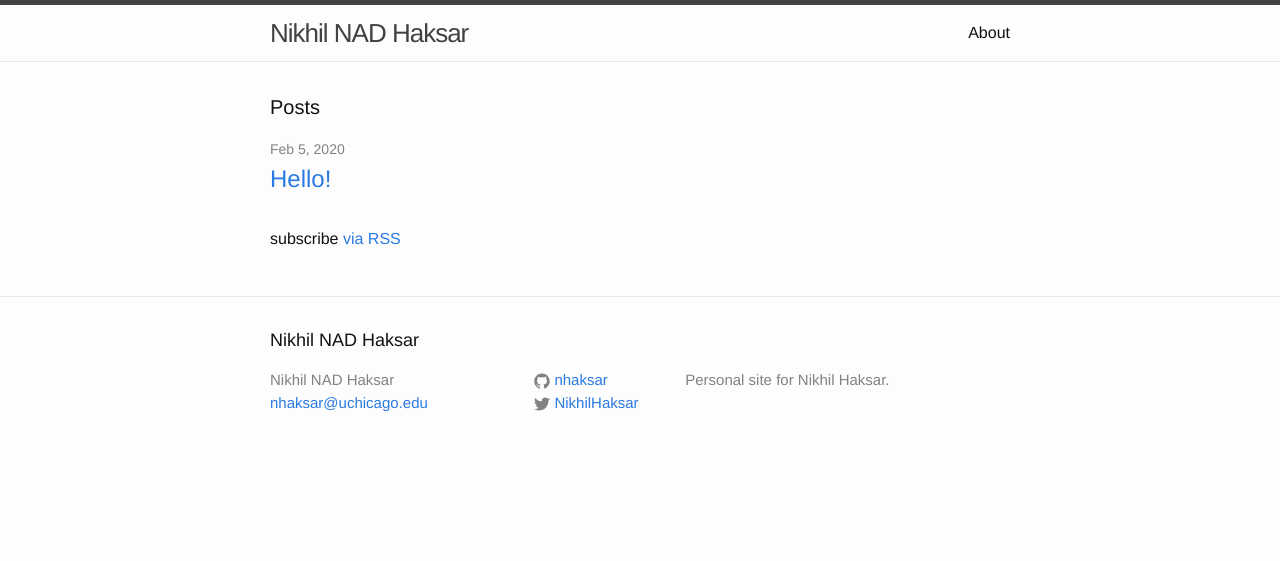
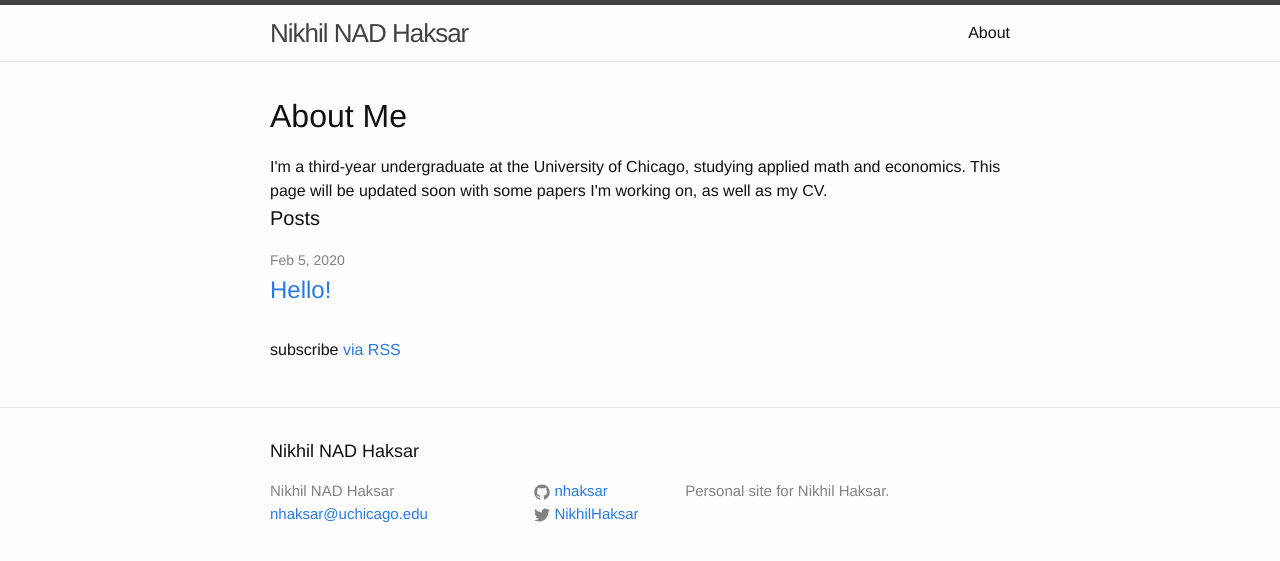
Before and after one commit to nhaksar/nhaksar.github.io, a Jekyll site: the page built from index.html, in a window 1280 px wide. Shown: the top 561 px of the page. Built offline with Jekyll 4.4.1, drawn with Linux system fonts in a browser that asks for light colours.

Commit message:
slight edit

```diff
--- a/index.html
+++ b/index.html
@@ -3,6 +3,8 @@ layout: default
 ---
 
 <div class="home">
+  <h1 class="header">About Me</h1>
+  I'm a third-year undergraduate at the University of Chicago, studying applied math and economics. This page will be updated soon with some papers I'm working on, as well as my CV.
   <h1 class="page-heading">Posts</h1>
 
   <ul class="post-list">
```
